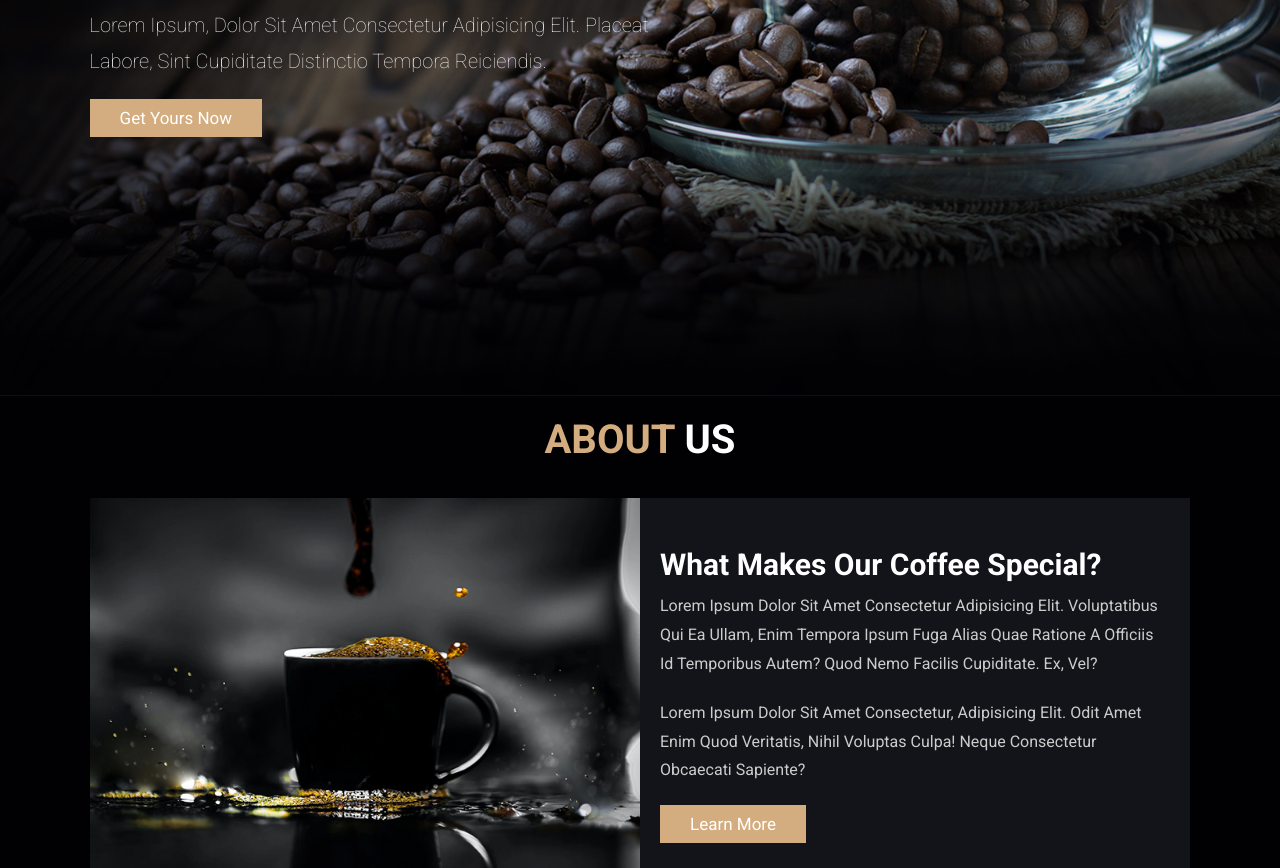
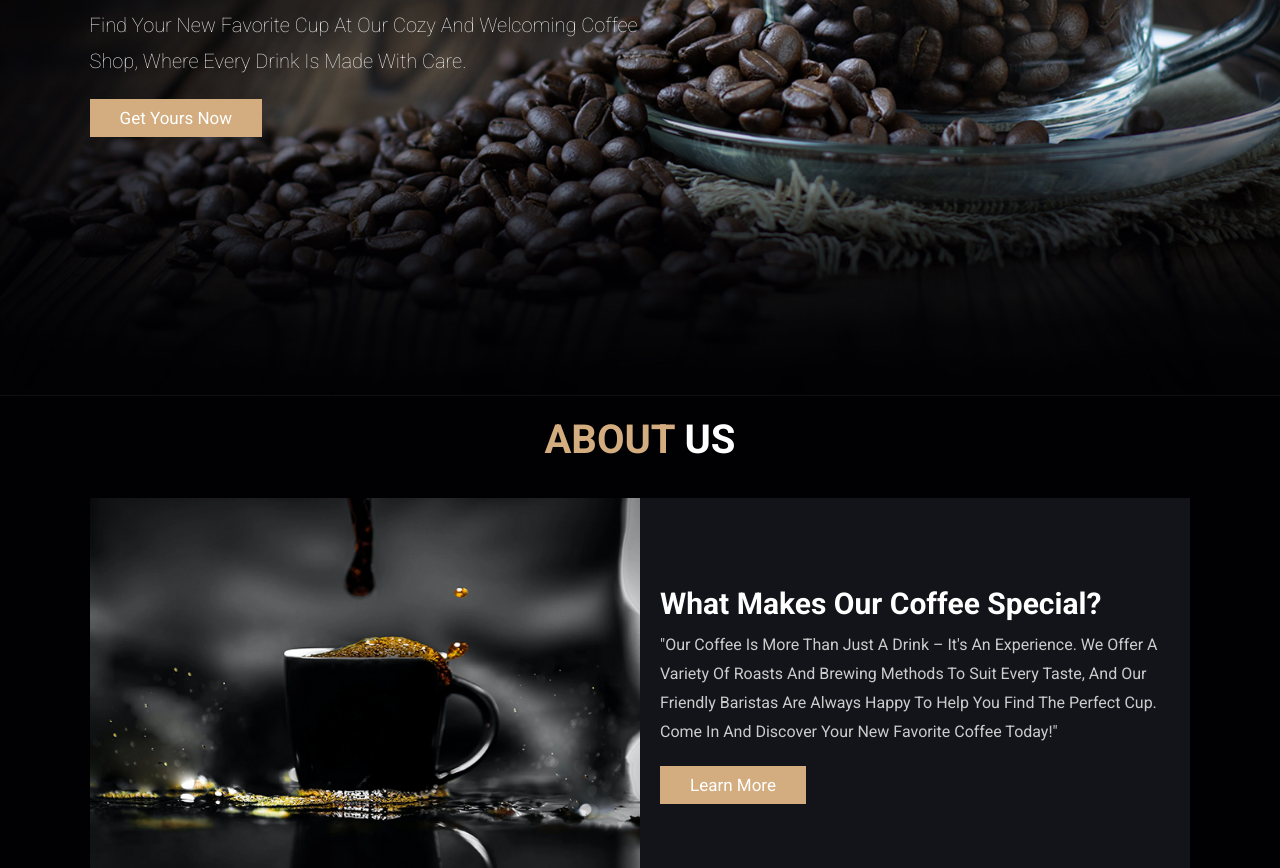
Before and after one commit to COdestriker05/theCoffeeGroup_KOC09_CipherSchools, a plain HTML site: page index.html in a window 1280 px wide. Shown: the part 404-1272 px from the top of the page. Drawn offline with Linux system fonts and the light colour scheme.

Commit message:
Update index.html

```diff
--- a/index.html
+++ b/index.html
@@ -88,7 +88,7 @@
 
     <div class="content">
         <h3>fresh coffee in the morning</h3>
-        <p>Lorem ipsum, dolor sit amet consectetur adipisicing elit. Placeat labore, sint cupiditate distinctio tempora reiciendis.</p>
+        <p>Find your new favorite cup at our cozy and welcoming coffee shop, where every drink is made with care.</p>
         <a href="#" class="btn">get yours now</a>
     </div>
 
@@ -110,8 +110,7 @@
 
         <div class="content">
             <h3>what makes our coffee special?</h3>
-            <p>Lorem ipsum dolor sit amet consectetur adipisicing elit. Voluptatibus qui ea ullam, enim tempora ipsum fuga alias quae ratione a officiis id temporibus autem? Quod nemo facilis cupiditate. Ex, vel?</p>
-            <p>Lorem ipsum dolor sit amet consectetur, adipisicing elit. Odit amet enim quod veritatis, nihil voluptas culpa! Neque consectetur obcaecati sapiente?</p>
+            <p>"Our coffee is more than just a drink – it's an experience. We offer a variety of roasts and brewing methods to suit every taste, and our friendly baristas are always happy to help you find the perfect cup. Come in and discover your new favorite coffee today!"</p>
             <a href="#" class="btn">learn more</a>
         </div>
 
```
